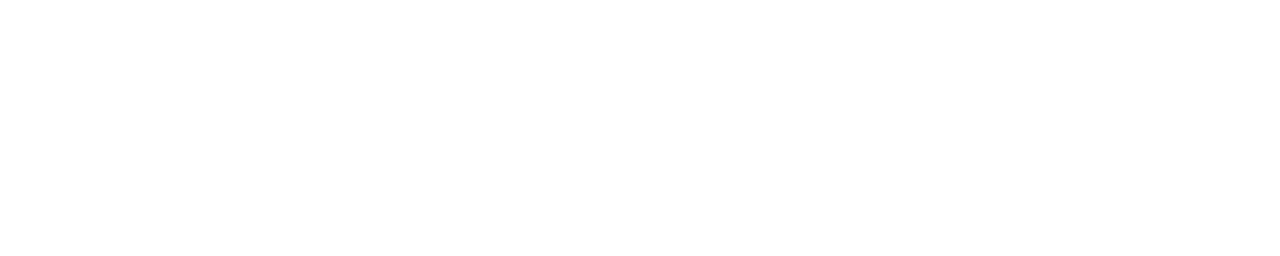
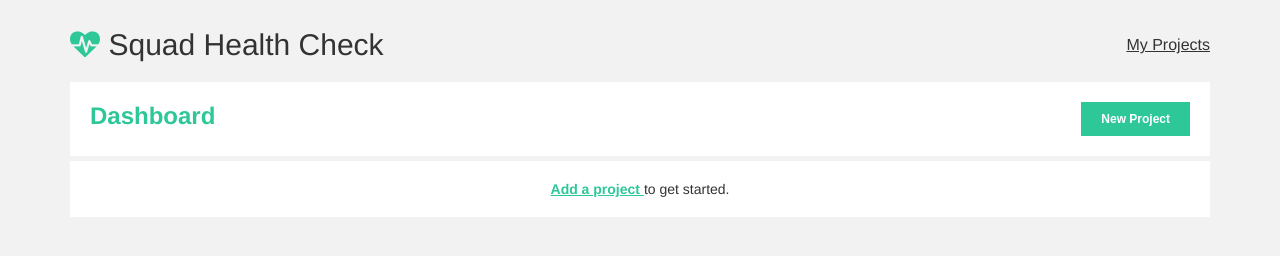
Before and after one commit to SquadHealthCheck/SquadHealthCheck.github.io, a plain HTML site: page index.html in a window 1280 px wide. Drawn offline with Linux system fonts and the light colour scheme.

Commit message:
Release v0.9

```diff
--- a/index.html
+++ b/index.html
@@ -1 +1 @@
-<!DOCTYPE html><html lang=en><head><meta charset=utf-8><meta name=viewport content="width=device-width,initial-scale=1"><title>squadhealthcheck</title><link href=//maxcdn.bootstrapcdn.com/font-awesome/4.7.0/css/font-awesome.min.css rel=stylesheet><link href=/static/css/app.60401ae28c71a86f425a4b72fddf5e39.css rel=stylesheet></head><body><div id=app></div><script type=text/javascript src=/static/js/manifest.2ae2e69a05c33dfc65f8.js></script><script type=text/javascript src=/static/js/vendor.1a66a5df022a03b2c612.js></script><script type=text/javascript src=/static/js/app.6d18cf121f856c176b55.js></script></body></html>
+<!DOCTYPE html><html lang=en><head><meta charset=utf-8><meta name=viewport content="width=device-width,initial-scale=1"><title>squadhealthcheck</title><link href=//maxcdn.bootstrapcdn.com/font-awesome/4.7.0/css/font-awesome.min.css rel=stylesheet><link href=/static/css/app.110bd557ddbf98697b0f074999e913ec.css rel=stylesheet></head><body><div id=app></div><script type=text/javascript src=/static/js/manifest.2ae2e69a05c33dfc65f8.js></script><script type=text/javascript src=/static/js/vendor.cc35520a2e76dc1ded09.js></script><script type=text/javascript src=/static/js/app.4bbbff3cee9a2e5f6e08.js></script></body></html>
```
Also changed, not shown: 1 other file.
